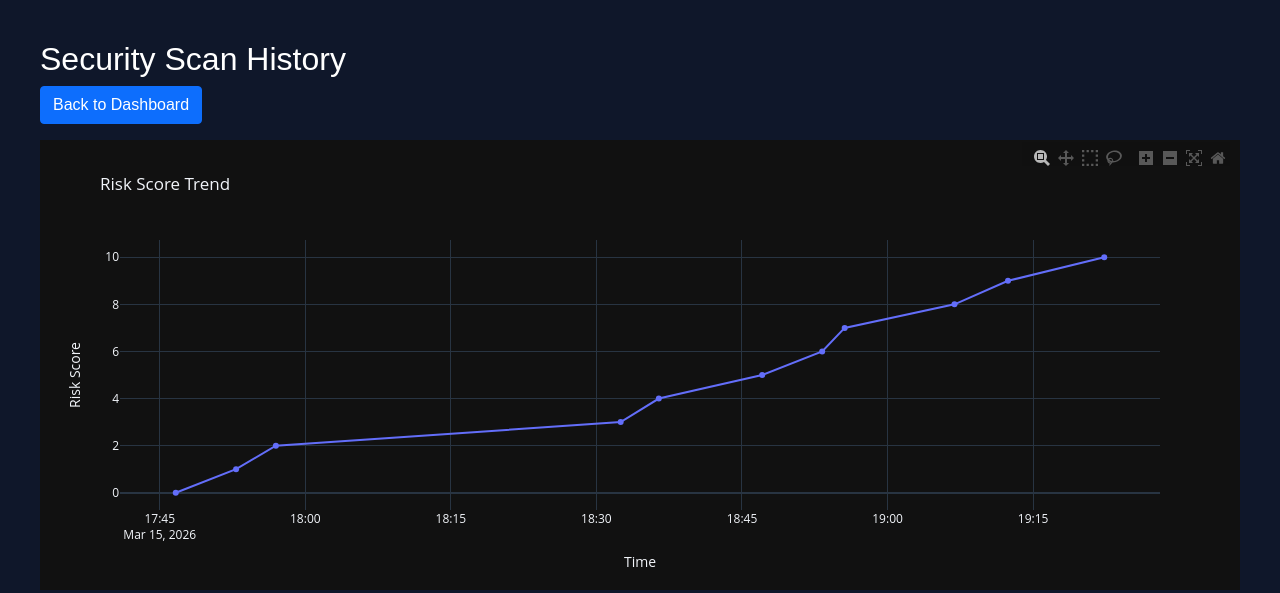
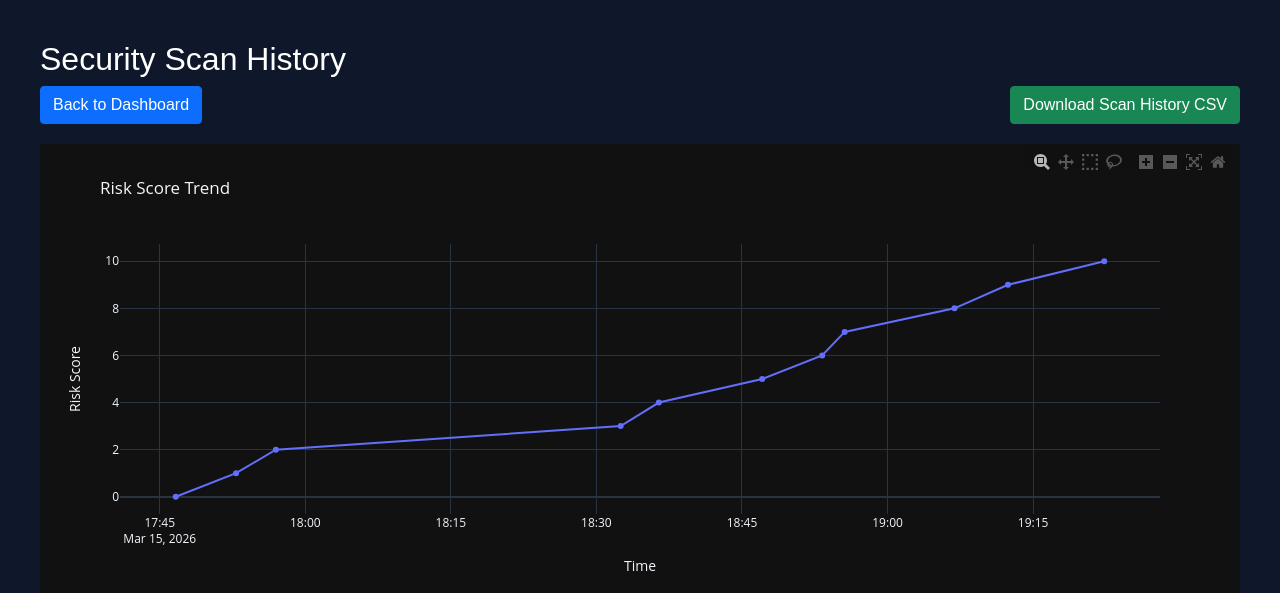
Before and after one commit to gargpriyal10/Autonomous-Security-Policy-Reasoning-Misconfiguration-Detection-Platform, a Flask app: page /history in a window 1280 px wide. Shown: the top 593 px of the page. Run offline with Flask 3, Linux system fonts and the light colour scheme; a user stored in the database is signed in; data comes from the database, SQL or seed files in the repository; both versions use the stored data as it was after the commit; some libraries are stand-ins or nearby versions.

Commit message:
Add CSV export feature for scan history

```diff
--- a/app.py
+++ b/app.py
@@ -6,6 +6,7 @@ import plotly.express as px
 from plotly.offline import plot
 import yaml
 import csv
+from flask import Response
 from parser.policy_parser import normalize_policy
 from core.policy_engine import analyze_policy
 from database.db import save_scan , get_scan_history
@@ -161,5 +162,31 @@ def history():
 
     return render_template("history.html", scans=scans, chart = chart)
 
+@app.route("/export_csv")
+def export_csv():
+
+    if "username" not in session:
+        return redirect(url_for("auth.login"))
+
+    username = session["username"]
+
+    scans = get_scan_history(username)
+
+    def generate():
+        data = [["Risk Score", "Risk Level", "Issues", "Time"]]
+
+        for scan in scans:
+            data.append([scan[0], scan[1], scan[2], scan[3]])
+
+        for row in data:
+            yield ",".join(map(str, row)) + "\n"
+
+    return Response(
+        generate(),
+        mimetype="text/csv",
+        headers={"Content-Disposition": "attachment;filename=scan_history.csv"}
+    )
+
+
 if __name__ == "__main__":
     app.run(debug=True)
--- a/templates/history.html
+++ b/templates/history.html
@@ -26,9 +26,18 @@
 
 <h2>Security Scan History</h2>
 
-<a href="/" class="btn btn-primary mb-3">Back to Dashboard</a>
+<div style="display:flex; justify-content:space-between; margin-bottom:20px;">
 
-<!-- Risk Trend Chart -->
+    <a href="/" class="btn btn-primary">
+        Back to Dashboard
+    </a>
+
+    <a href="/export_csv" class="btn btn-success">
+        Download Scan History CSV
+    </a>
+
+</div>
+
 <!--<div id="riskChart" style = "height:400px; margin-bottom:40px;"></div>-->
 
 <script src="https://cdn.plot.ly/plotly-latest.min.js"></script>
```
Also changed, not shown: security_scans.db, 1 other file.
